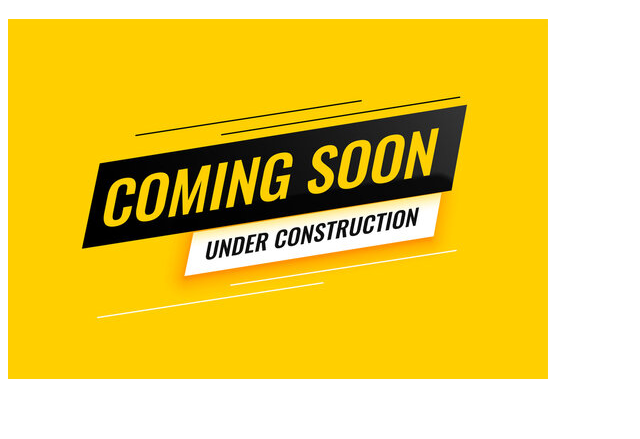
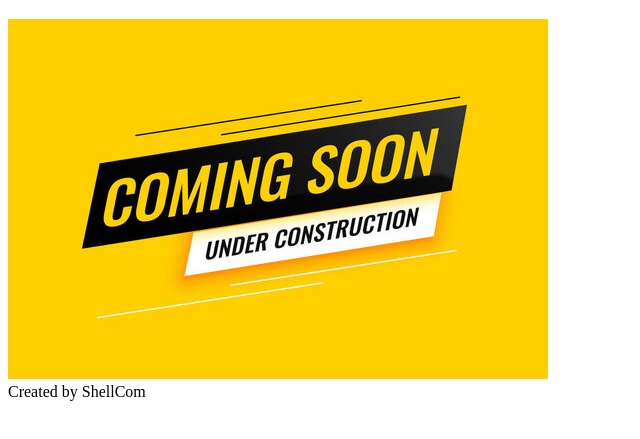
Before and after one commit to acmepsmd/home, a plain HTML site: page index.html in a window 1280 px wide. Shown: the part 61-500 px from the top of the page, without its empty margins (0-640 px from the left). Drawn offline with Linux system fonts and the light colour scheme.

Commit message:
Update index.html
adding footer

```diff
--- a/index.html
+++ b/index.html
@@ -7,5 +7,6 @@
 <body>
 	<h1>Under Construction</h1>
 	<img src="./images/Under Construction.jpg" alt="Construction Construction!!" />
+	<footer color="dark pink">Created by ShellCom</footer>
 </body>
 </html>
```
